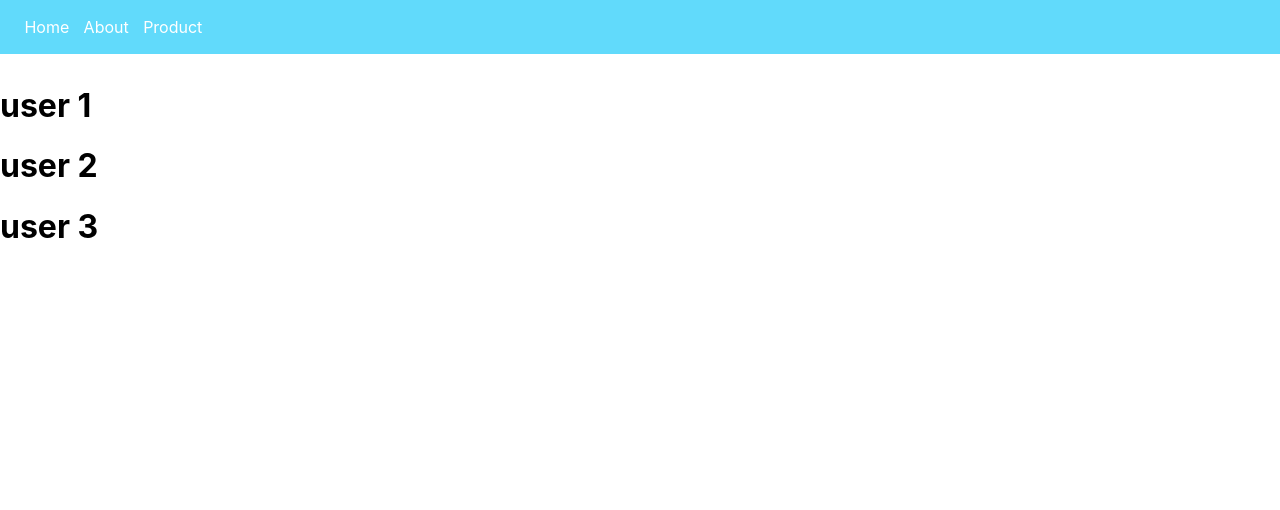
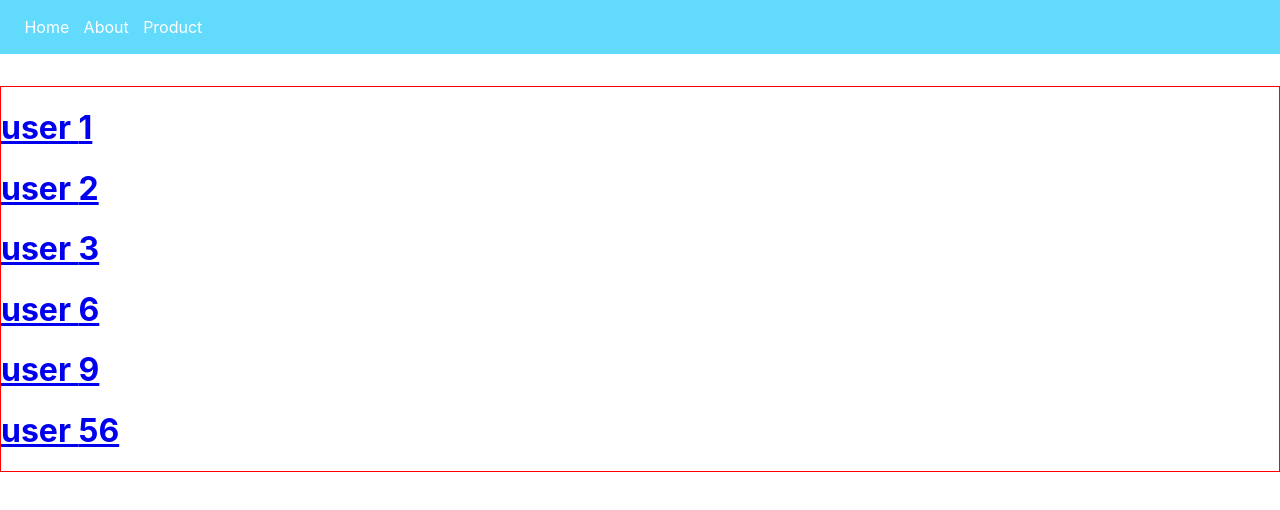
Before and after one commit to Shollytemmy/react-router-demo, a React (Create React App) app: page /users in a window 1280 px wide. Shown: the top 510 px of the page. Built offline with nearby package versions, Linux system fonts and the light colour scheme.

Commit message:
Logics for Showing individual user details added

```diff
--- a/src/pages/UserDetails.js
+++ b/src/pages/UserDetails.js
@@ -1,9 +1,12 @@
 import React from "react";
+import { useParams } from "react-router-dom";
 
 export const UserDetails = () => {
+    const {userID} = useParams()
+    console.log(userID)
     return(
         <div>
-            <h1>UserDetails</h1>
+            <h1>User {userID} Details Dashboard</h1>
         </div>
     )
 }
--- a/src/pages/Users.js
+++ b/src/pages/Users.js
@@ -1,11 +1,23 @@
 import React from 'react'
+import { Link, useParams } from 'react-router-dom'
 
 export const Users = () => {
+    // const {userID} = useParams()
+    const usersId = [1, 2, 3, 6, 9, 56]
   return (
-    <div>
-        <h1>user 1</h1>
-        <h1>user 2</h1>
-        <h1>user 3</h1>
+    <div style={{border: '1px solid red'}}>
+        {
+            usersId.map((id) => {
+                return(
+                     <Link to={`/users/${id}`} key={id}>
+                            <h1>user {id}</h1>
+
+                        </Link>
+                )
+            })
+        }
+
+
     </div>
   )
 }
```
